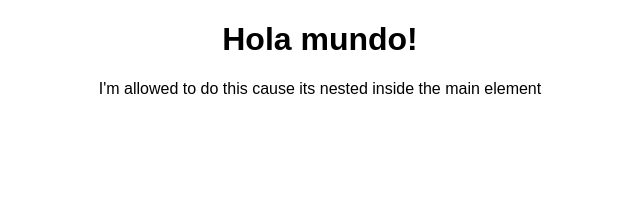
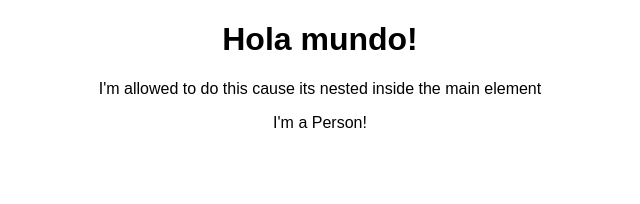
Before and after one commit to cetzz/react-complete-guide, a React (Create React App) app: page / in a window 1280 px wide. Shown: the top 204 px of the page, without its empty margins (320-960 px from the left). Built offline with nearby package versions, Linux system fonts and the light colour scheme.

Commit message:
class 32

```diff
--- a/src/App.js
+++ b/src/App.js
@@ -1,5 +1,6 @@
 import React, { Component } from 'react';
 import './App.css';
+import Person from './Person/Person.js';//NOTE: The name HAS to be uppercase first. If not React does not think it is a custom component
 
 class App extends Component {
   render() {
@@ -8,6 +9,7 @@ class App extends Component {
        <h1>
         Hola mundo!
        </h1> I'm allowed to do this cause its nested inside the main element
+        <Person></Person>
       </div>
     );
     //return(React.createElement('div',{className:'App'},React.createElement('h1',null,'Hola mundo')));//this is the equivalent to the other code.
--- /dev/null
+++ b/src/Person/Person.js
@@ -0,0 +1,7 @@
+import React from 'react';
+
+const person = ()=>{
+    return <p> I'm a Person!</p>
+}
+
+export default person;
```
